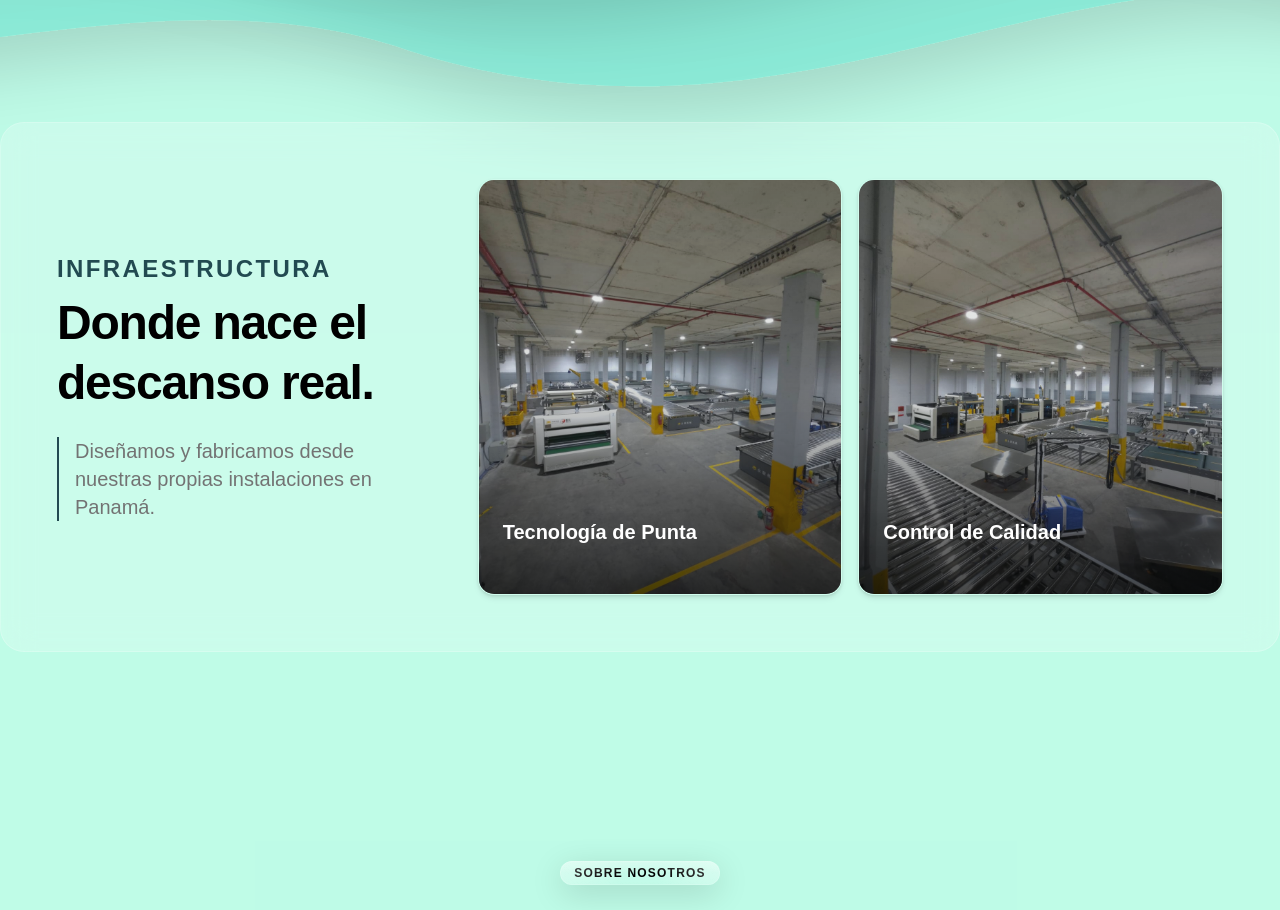
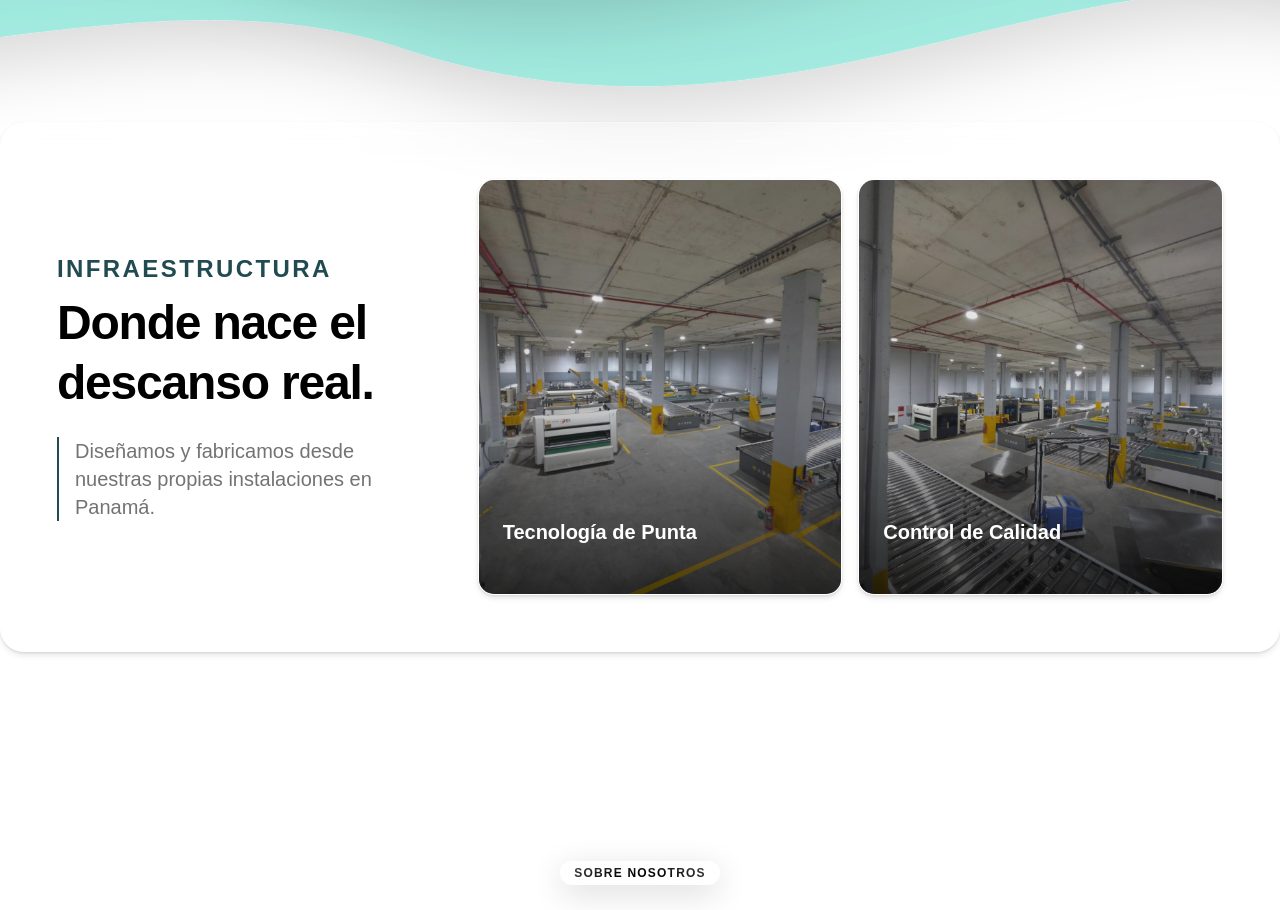
Before and after one commit to edwinforwork14/WH-MATTRESS, a Next.js app: page / in a window 1280 px wide. Shown: the part 938-1848 px from the top of the page. Built offline with nearby package versions, Linux system fonts and the light colour scheme.

Commit message:
cambio en glass con shadow

```diff
--- a/app/globals.css
+++ b/app/globals.css
@@ -72,7 +72,7 @@
   --layered-mid: #1a8c7f98;
   --layered-pale: #224a5198;
   --layered-deep: #132d3298;
-  --layered-base: #b4fbe3da;
+  --layered-base: #ffffffd3;
 }
 
 .dark {
--- a/components/WorkshopGallery.tsx
+++ b/components/WorkshopGallery.tsx
@@ -37,7 +37,7 @@ const WorkshopGallery = () => {
   return (
     <div className='pt-15'>
       <section className="py-20 bg-transparent text-foreground font-sans">
-        <div className="container mx-auto px-4 border border-white/20 bg-background/20 backdrop-blur-lg dark:bg-white/5 dark:border-white/10 dark:backdrop-blur-2xl dark:shadow-[0_8px_32px_rgba(0,0,0,0.35),inset_0_1px_0_rgba(255,255,255,0.07)] dark:ring-1 dark:ring-inset dark:ring-white/5 rounded-3xl p-3 sm:p-8 md:p-14">
+        <div className="container mx-auto px-4 border border-white/20 bg-background/20 backdrop-blur-lg dark:bg-white/5 dark:border-white/10 dark:backdrop-blur-2xl dark:shadow-[0_8px_32px_rgba(0,0,0,0.35),inset_0_1px_0_rgba(255,255,255,0.07)] dark:ring-1 dark:ring-inset dark:ring-white/5 rounded-3xl p-3 sm:p-8 md:p-14 shadow-lg">
           {/* Flex container para alinear texto e imágenes */}
           <div className="flex flex-col lg:flex-row gap-12 items-center lg:items-center">
 
```
